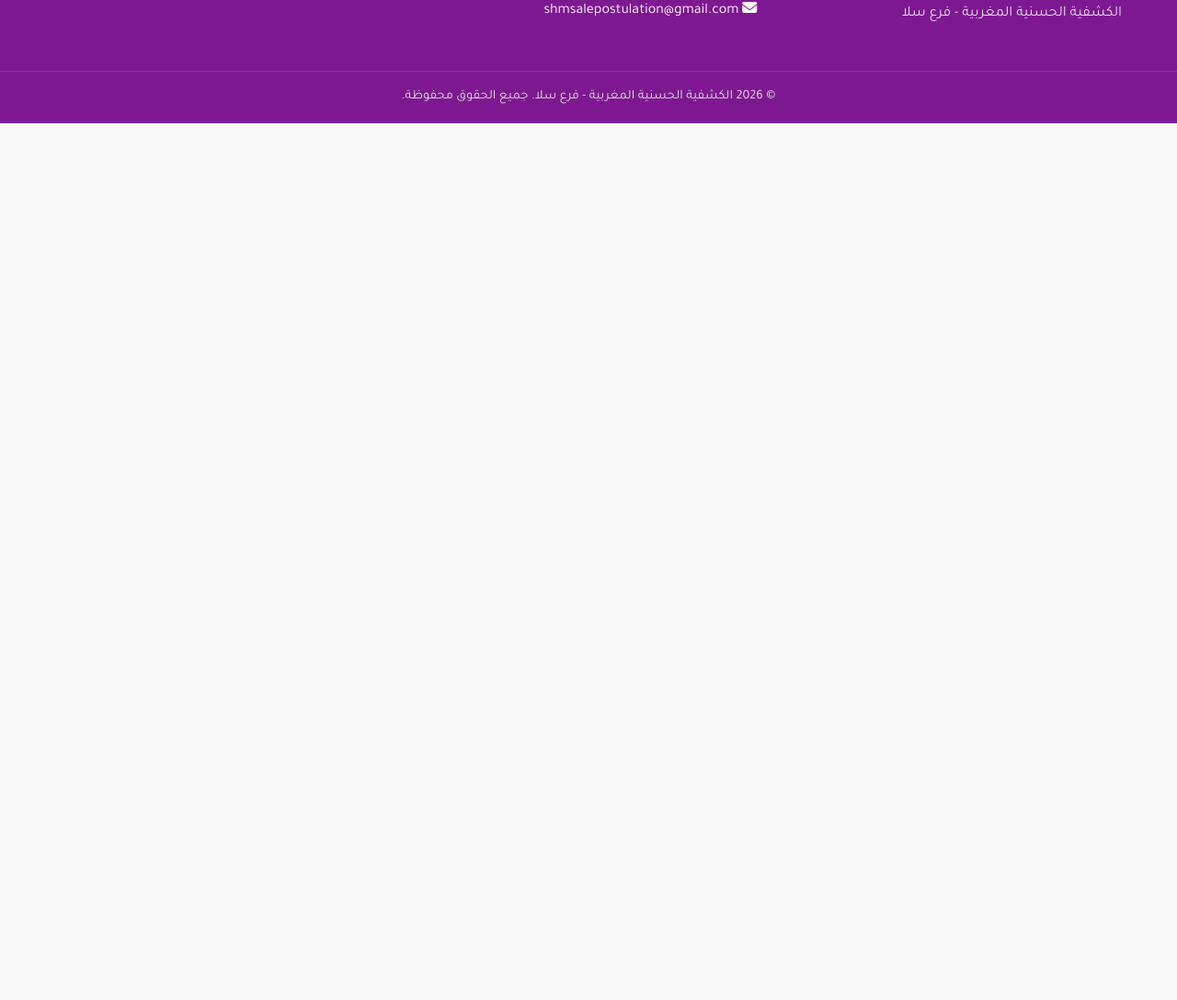
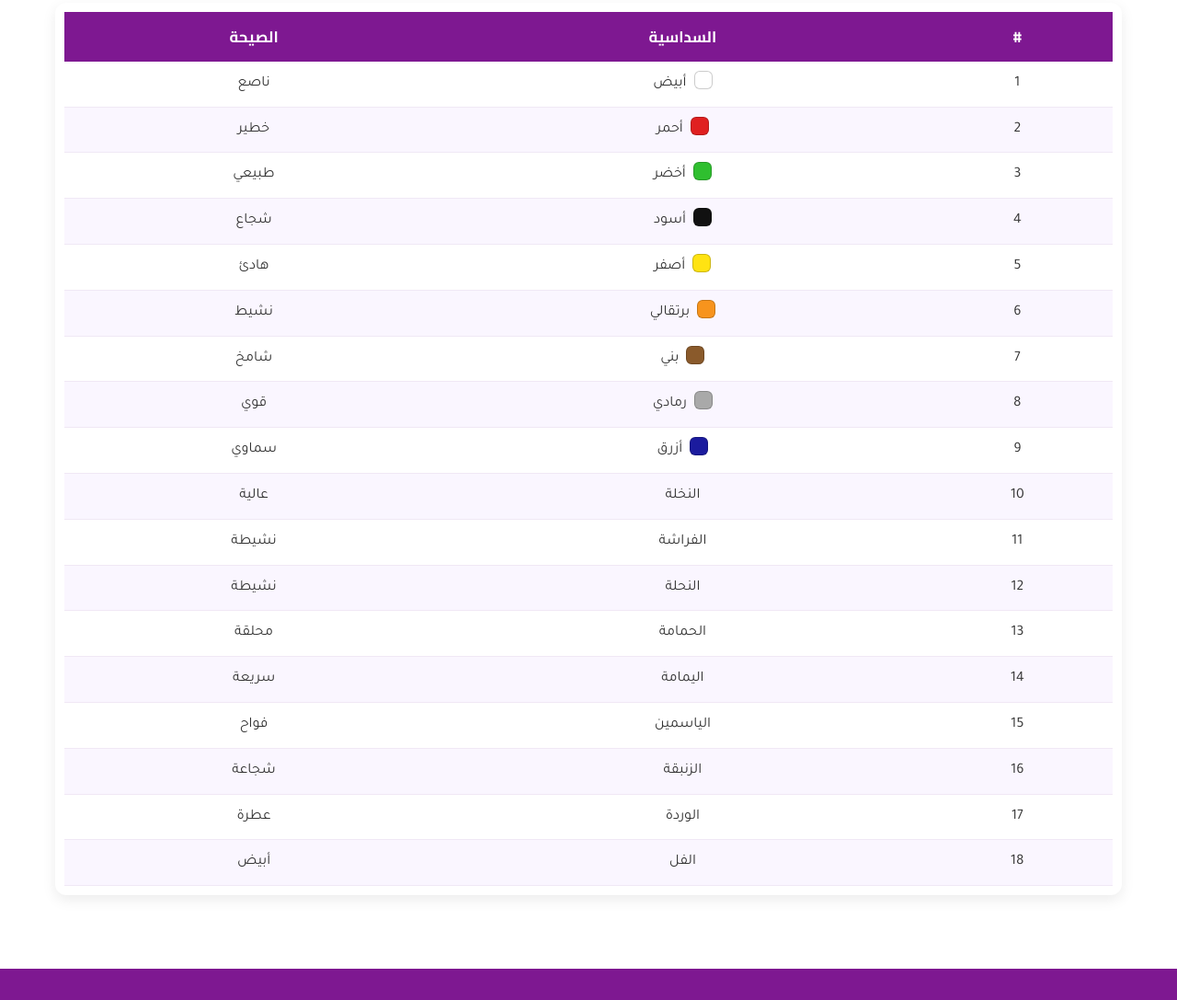
Before and after one commit to ayoub-laouad/SHM_Sale-V2, a plain HTML site: page anachid.html in a window 1280 px wide. Shown: the part 10314-11401 px from the top of the page at 92% size. Before the commit the page ends 10448 px from the top, so only its background shows below. Drawn offline with Linux system fonts and the light colour scheme.

Commit message:
Site en arabe RTL : nouvelles pages, store, dossier site/ final

```diff
--- a/anachid.html
+++ b/anachid.html
@@ -582,7 +582,7 @@
         <section id="sayhat" class="content-section" style="background: var(--color-white);">
             <div class="container">
                 <h2 class="section-title">صيحات الطلائع</h2>
-                <p class="section-subtitle">لكل طليعة اسم حيوان وصيحة تميزها</p>
+                <p class="section-subtitle">لكل طليعة في مرحلة الكشافة والمرشدات اسم حيوان وصيحة تميزها</p>
                 <div class="sayhat-table-wrap">
                     <table class="sayhat-table">
                         <thead>
@@ -609,6 +609,40 @@
                             <tr><td>14</td><td>الحمامة</td><td>جميلة</td></tr>
                             <tr><td>15</td><td>الغزالة</td><td>رشيقة</td></tr>
                             <tr><td>16</td><td>اليمامة</td><td>حنونة</td></tr>
+                        </tbody>
+                    </table>
+                </div>
+
+                <h2 class="section-title" style="margin-top: 60px;">صيحات السداسيات</h2>
+                <p class="section-subtitle">سداسيات الأشبال والزهرات: ألوان، رموز طبيعية وأزهار</p>
+                <div class="sayhat-table-wrap">
+                    <table class="sayhat-table">
+                        <thead>
+                            <tr>
+                                <th>#</th>
+                                <th>السداسية</th>
+                                <th>الصيحة</th>
+                            </tr>
+                        </thead>
+                        <tbody>
+                            <tr><td>1</td><td><span class="swatch" style="background:#ffffff"></span>أبيض</td><td>ناصع</td></tr>
+                            <tr><td>2</td><td><span class="swatch" style="background:#e02020"></span>أحمر</td><td>خطير</td></tr>
+                            <tr><td>3</td><td><span class="swatch" style="background:#2fbf2f"></span>أخضر</td><td>طبيعي</td></tr>
+                            <tr><td>4</td><td><span class="swatch" style="background:#111111"></span>أسود</td><td>شجاع</td></tr>
+                            <tr><td>5</td><td><span class="swatch" style="background:#ffe312"></span>أصفر</td><td>هادئ</td></tr>
+                            <tr><td>6</td><td><span class="swatch" style="background:#f7941d"></span>برتقالي</td><td>نشيط</td></tr>
+                            <tr><td>7</td><td><span class="swatch" style="background:#8a5a2b"></span>بني</td><td>شامخ</td></tr>
+                            <tr><td>8</td><td><span class="swatch" style="background:#a9a9a9"></span>رمادي</td><td>قوي</td></tr>
+                            <tr><td>9</td><td><span class="swatch" style="background:#1b1b9e"></span>أزرق</td><td>سماوي</td></tr>
+                            <tr><td>10</td><td>النخلة</td><td>عالية</td></tr>
+                            <tr><td>11</td><td>الفراشة</td><td>نشيطة</td></tr>
+                            <tr><td>12</td><td>النحلة</td><td>نشيطة</td></tr>
+                            <tr><td>13</td><td>الحمامة</td><td>محلقة</td></tr>
+                            <tr><td>14</td><td>اليمامة</td><td>سريعة</td></tr>
+                            <tr><td>15</td><td>الياسمين</td><td>فواح</td></tr>
+                            <tr><td>16</td><td>الزنبقة</td><td>شجاعة</td></tr>
+                            <tr><td>17</td><td>الوردة</td><td>عطرة</td></tr>
+                            <tr><td>18</td><td>الفل</td><td>أبيض</td></tr>
                         </tbody>
                     </table>
                 </div>
--- a/css/style.css
+++ b/css/style.css
@@ -788,6 +788,17 @@ img { max-width: 100%; }
 .sayhat-table tr:nth-child(even) { background: #faf6ff; }
 .sayhat-table tr:hover { background: #f5f0ff; }
 
+/* مربع لون السداسية */
+.swatch {
+    display: inline-block;
+    width: 20px;
+    height: 20px;
+    border-radius: 6px;
+    vertical-align: -4px;
+    margin-inline-end: 8px;
+    border: 1px solid rgba(0,0,0,0.2);
+}
+
 /* --- صفحة الأنشطة --- */
 .activity-grid {
     display: grid;
```
